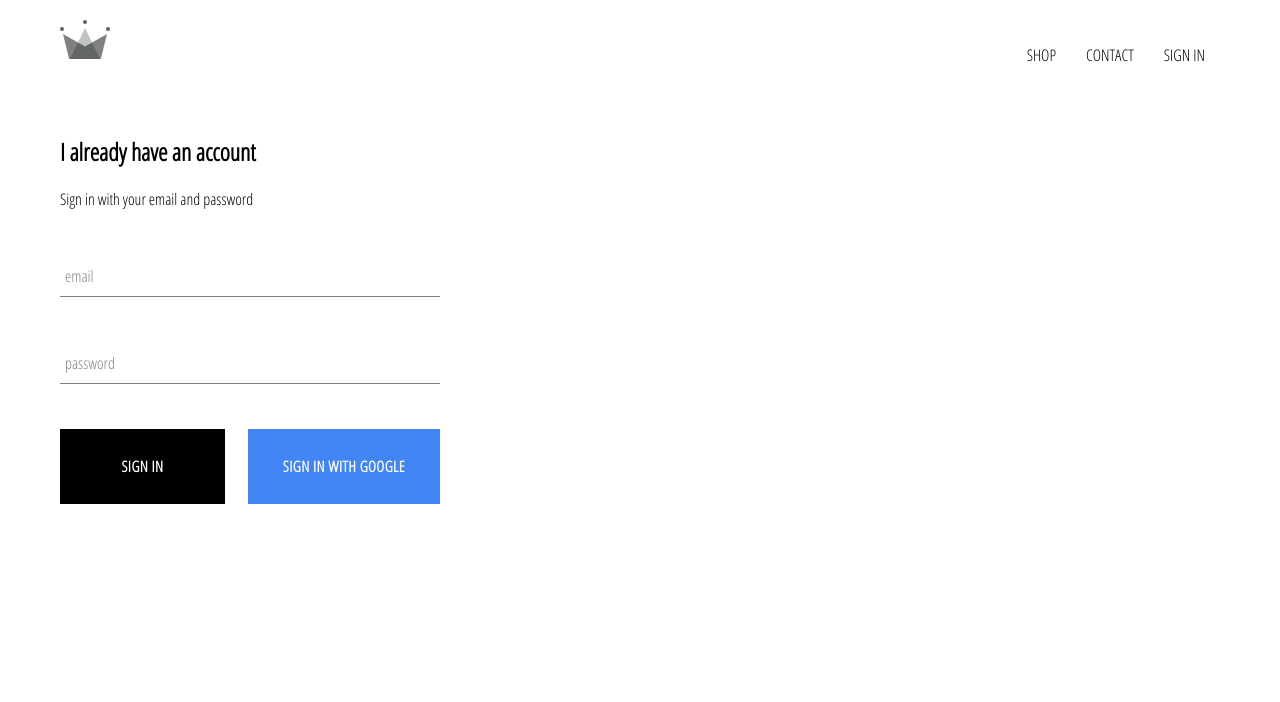
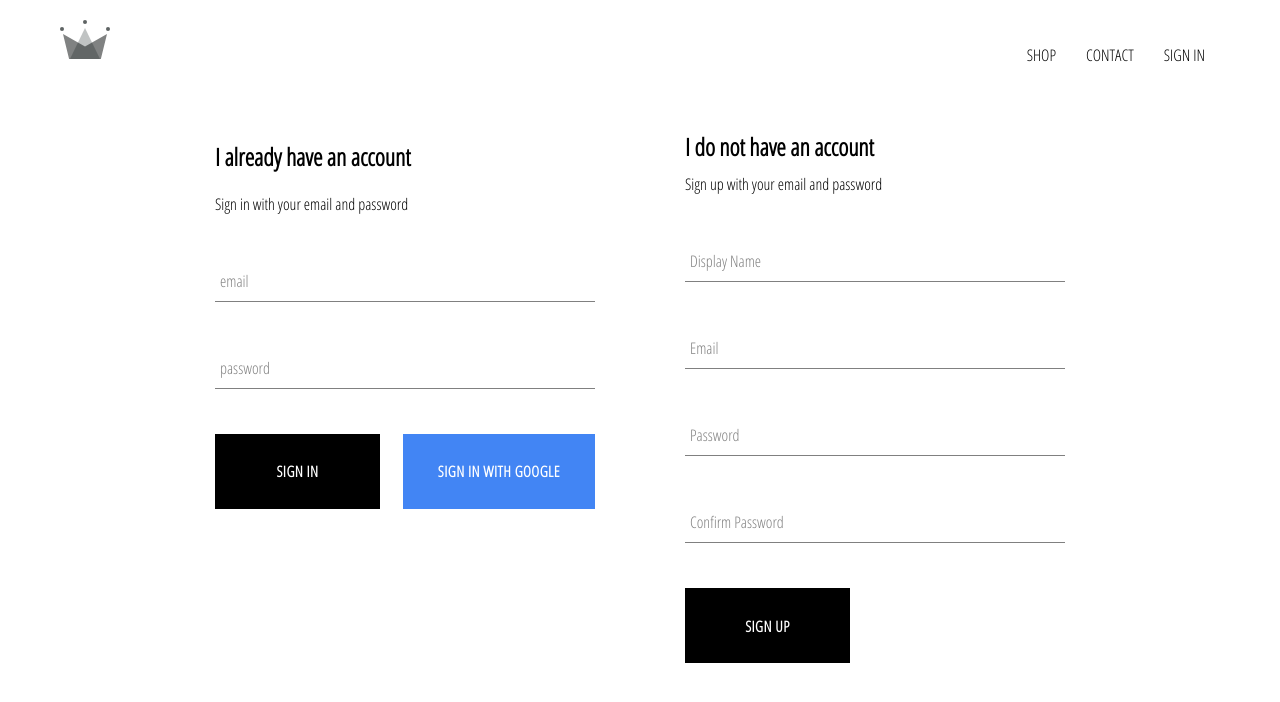
Before and after one commit to aji1414/e-commerce-shop, a React (Create React App) app: page /signin in a window 1280 px wide. Shown: the top 702 px of the page. Built offline with nearby package versions, Linux system fonts and the light colour scheme; no server answers.

Commit message:
implement firebase utils, include ability to store authenticated users into our firestore database

```diff
--- /dev/null
+++ b/src/Components/SignUp/SignUp.component.jsx
@@ -0,0 +1,107 @@
+// external libraries and stylesheet
+import React, { Component } from "react";
+import "./SignUp.styles.scss";
+
+// components used
+import FormInput from "../FormInput/FormInput.component";
+import CustomButton from "../CustomButton/CustomButton.component";
+import {auth, createUserProfileDocument} from "../../Firebase/Firebase.utils";
+
+class SignUp extends Component{
+    constructor(){
+        super();
+
+        this.state = {
+            displayName:"",
+            email:"",
+            password:"",
+            confirmPassword:""
+        }
+    }
+
+    handleSubmit = async event => {
+        event.preventDefault();
+
+        const {displayName, email, password, confirmPassword} = this.state;
+
+        if(password !== confirmPassword){
+            alert("passwords don't match");
+            return;
+        }
+
+        try{
+            const {user} = await auth.createUserWithEmailAndPassword(email, password);
+
+            await createUserProfileDocument(user, {displayName});
+
+            this.setState({
+                displayName:"",
+                email:"",
+                password:"",
+                confirmPassword:""
+            });
+
+        }catch(error){
+            console.error(error);
+        }
+    }
+
+    handleChange = event => {
+        const {name, value} = event.target;
+        this.setState({[name]: value});
+    }
+
+    render(){
+        const {displayName, email, password, confirmPassword} = this.state;
+
+        return(
+            <div className="sign-up">
+                <h2 className="title">I do not have an account</h2>
+                <span className="">Sign up with your email and password</span>
+                <form className="sign-up-form" onSubmit={this.handleSubmit}>
+                    <FormInput
+                    type="text"
+                    name="displayName"
+                    value={displayName}
+                    onChange={this.handleChange}
+                    label="Display Name"
+                    required>
+                    </FormInput>
+
+                    <FormInput
+                    type="email"
+                    name="email"
+                    value={email}
+                    onChange={this.handleChange}
+                    label="Email"
+                    required>
+                    </FormInput>
+
+                    <FormInput
+                    type="password"
+                    name="password"
+                    value={password}
+                    onChange={this.handleChange}
+                    label="Password"
+                    required>
+                    </FormInput>
+
+                    <FormInput
+                    type="password"
+                    name="confirmPassword"
+                    value={confirmPassword}
+                    onChange={this.handleChange}
+                    label="Confirm Password"
+                    required>
+                    </FormInput>
+
+                    <CustomButton type="submit">SIGN UP</CustomButton>
+                </form>
+            </div>
+        )
+    }
+};
+
+
+
+export default SignUp;
--- /dev/null
+++ b/src/Components/SignUp/SignUp.styles.scss
@@ -0,0 +1,9 @@
+.sign-up {
+  display: flex;
+  flex-direction: column;
+  width: 380px;
+
+  .title {
+    margin: 10px 0;
+  }
+}
--- a/src/Firebase/Firebase.utils.js
+++ b/src/Firebase/Firebase.utils.js
@@ -17,6 +17,31 @@
 
 firebase.initializeApp(config);
 
+export const createUserProfileDocument = async (userAuth, additionalData) => {
+    if (!userAuth) return;
+
+    const userRef = firestore.doc(`users/${userAuth.uid}`);
+
+    const snapShot = await userRef.get();
+
+    if (!snapShot.exists) {
+      const { displayName, email } = userAuth;
+      const createdAt = new Date();
+      try {
+        await userRef.set({
+          displayName,
+          email,
+          createdAt,
+          ...additionalData
+        });
+      } catch (error) {
+        console.log('error creating user', error.message);
+      }
+    }
+
+    return userRef;
+  };
+
 export const auth = firebase.auth();
 export const firestore = firebase.firestore();
 
--- a/src/Pages/Sign-In-And-Sign-Up/Sign-In-And-Sign-Up.component.jsx
+++ b/src/Pages/Sign-In-And-Sign-Up/Sign-In-And-Sign-Up.component.jsx
@@ -4,10 +4,12 @@
 
 // components used
 import SignIn from "../../Components/SignIn/SignIn.component";
+import SignUp from "../../Components/SignUp/SignUp.component";
 
 const SignInAndSignUp = () => (
     <div className="sign-in-and-sign-up">
         <SignIn />
+        <SignUp />
     </div>
 
 );
--- a/src/Pages/Sign-In-And-Sign-Up/Sign-In-And-Sign-Up.styles.scss
+++ b/src/Pages/Sign-In-And-Sign-Up/Sign-In-And-Sign-Up.styles.scss
@@ -0,0 +1,6 @@
+.sign-in-and-sign-up{
+    width: 850px;
+    display: flex;
+    justify-content: space-between;
+    margin: 30px auto;
+}
```
Also changed, not shown: 1 other file (tests, documents, lock files or other folders).
